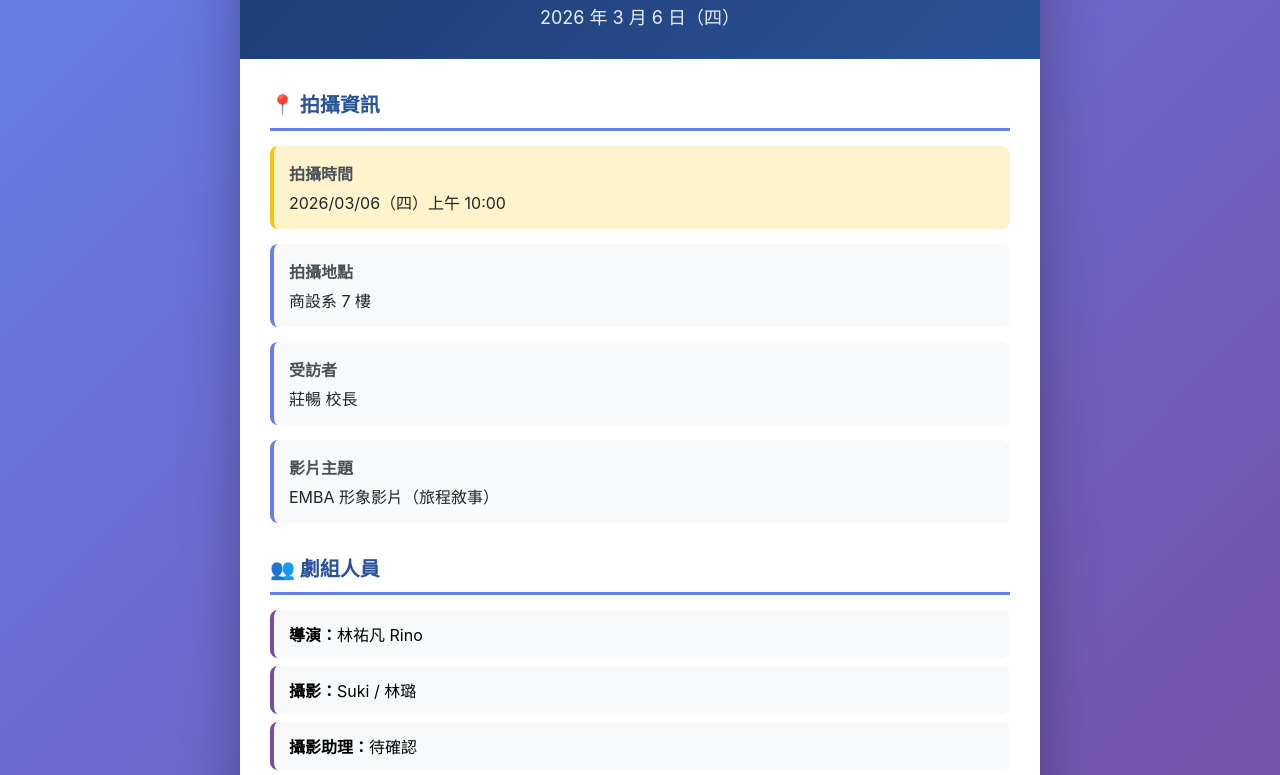
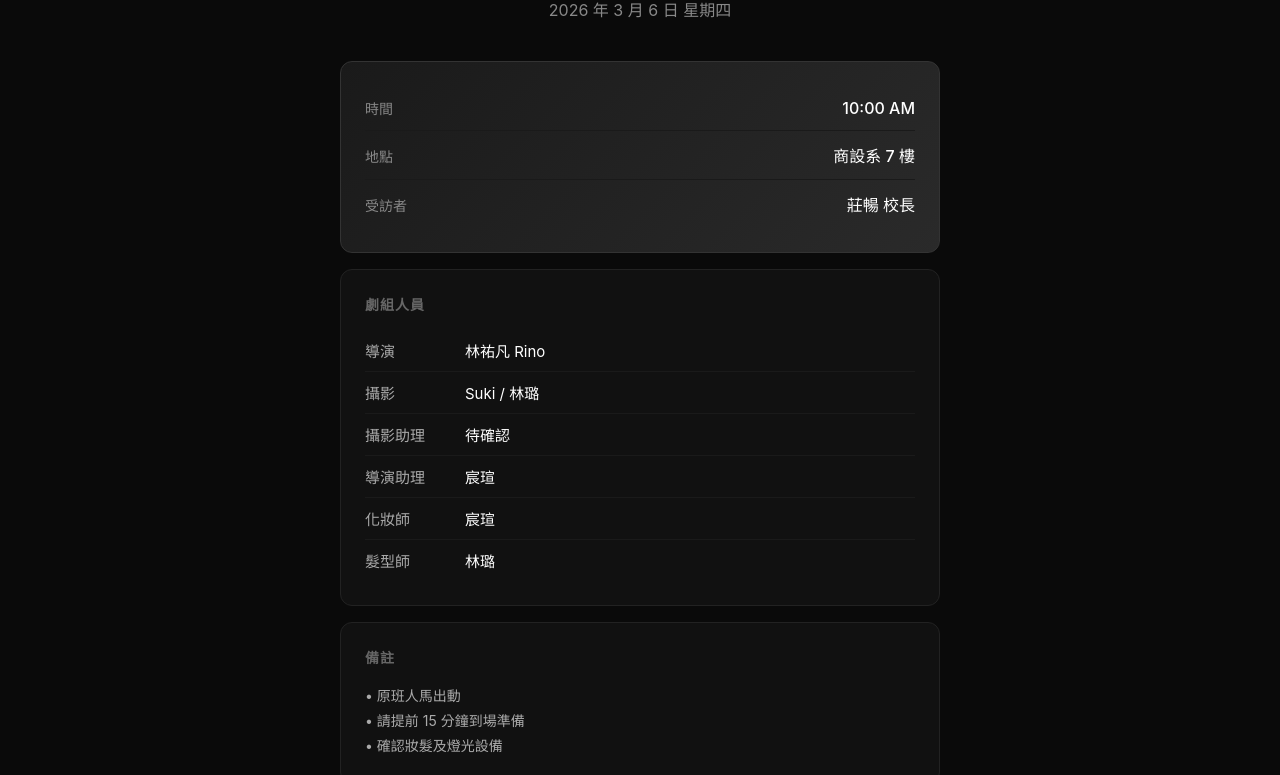
Before and after one commit to da33/lin-yu-fan, a plain HTML site: page callsheet-emba-0306.html in a window 1280 px wide. Shown: the part 97-872 px from the top of the page. Drawn offline with Linux system fonts and the light colour scheme.

Commit message:
Update callsheet design

```diff
--- a/callsheet-emba-0306.html
+++ b/callsheet-emba-0306.html
@@ -12,87 +12,99 @@
         }
         body {
             font-family: -apple-system, BlinkMacSystemFont, "Segoe UI", "Microsoft JhengHei", sans-serif;
-            background: linear-gradient(135deg, #667eea 0%, #764ba2 100%);
+            background: #0a0a0a;
+            color: #fff;
             padding: 20px;
             min-height: 100vh;
         }
         .container {
-            max-width: 800px;
+            max-width: 600px;
             margin: 0 auto;
-            background: white;
-            border-radius: 16px;
-            box-shadow: 0 20px 60px rgba(0,0,0,0.3);
-            overflow: hidden;
         }
         .header {
-            background: linear-gradient(135deg, #1e3c72 0%, #2a5298 100%);
-            color: white;
-            padding: 30px;
             text-align: center;
+            margin-bottom: 40px;
+            padding-top: 20px;
         }
         .header h1 {
-            font-size: 28px;
-            margin-bottom: 10px;
+            font-size: 32px;
+            font-weight: 700;
+            margin-bottom: 8px;
+            letter-spacing: -0.5px;
         }
         .header .date {
-            font-size: 18px;
-            opacity: 0.9;
-        }
-        .content {
-            padding: 30px;
+            font-size: 16px;
+            color: #888;
+            font-weight: 400;
         }
         .section {
-            margin-bottom: 30px;
+            background: #111;
+            border: 1px solid #222;
+            border-radius: 12px;
+            padding: 24px;
+            margin-bottom: 16px;
         }
         .section-title {
-            font-size: 20px;
-            font-weight: bold;
-            color: #2a5298;
-            margin-bottom: 15px;
-            padding-bottom: 10px;
-            border-bottom: 3px solid #667eea;
+            font-size: 14px;
+            color: #666;
+            text-transform: uppercase;
+            letter-spacing: 1px;
+            margin-bottom: 16px;
+            font-weight: 600;
         }
-        .info-grid {
-            display: grid;
-            gap: 15px;
+        .info-row {
+            display: flex;
+            justify-content: space-between;
+            align-items: baseline;
+            padding: 12px 0;
+            border-bottom: 1px solid #1a1a1a;
         }
-        .info-item {
-            background: #f8f9fa;
-            padding: 15px;
-            border-radius: 8px;
-            border-left: 4px solid #667eea;
+        .info-row:last-child {
+            border-bottom: none;
         }
         .info-label {
-            font-weight: bold;
-            color: #495057;
-            margin-bottom: 5px;
+            font-size: 14px;
+            color: #888;
         }
         .info-value {
-            color: #212529;
             font-size: 16px;
+            font-weight: 500;
+            text-align: right;
+        }
+        .highlight {
+            background: linear-gradient(135deg, #1a1a1a 0%, #2a2a2a 100%);
+            border: 1px solid #333;
         }
         .crew-list {
             list-style: none;
         }
         .crew-list li {
-            background: #f8f9fa;
-            padding: 12px 15px;
-            margin-bottom: 8px;
-            border-radius: 8px;
-            border-left: 4px solid #764ba2;
+            padding: 10px 0;
+            font-size: 15px;
+            border-bottom: 1px solid #1a1a1a;
         }
-        .highlight {
-            background: #fff3cd;
-            border-left-color: #ffc107;
+        .crew-list li:last-child {
+            border-bottom: none;
+        }
+        .crew-list strong {
+            color: #aaa;
+            font-weight: 500;
+            display: inline-block;
+            min-width: 100px;
+        }
+        .notes {
+            font-size: 14px;
+            line-height: 1.8;
+            color: #aaa;
         }
         @media (max-width: 600px) {
             body {
-                padding: 10px;
+                padding: 16px;
             }
             .header h1 {
-                font-size: 24px;
+                font-size: 28px;
             }
-            .content {
+            .section {
                 padding: 20px;
             }
         }
@@ -101,55 +113,45 @@
 <body>
     <div class="container">
         <div class="header">
-            <h1>📹 EMBA 形象影片拍攝通告</h1>
-            <div class="date">2026 年 3 月 6 日（四）</div>
+            <h1>📹 EMBA 拍攝通告</h1>
+            <div class="date">2026 年 3 月 6 日 星期四</div>
         </div>
 
-        <div class="content">
-            <div class="section">
-                <div class="section-title">📍 拍攝資訊</div>
-                <div class="info-grid">
-                    <div class="info-item highlight">
-                        <div class="info-label">拍攝時間</div>
-                        <div class="info-value">2026/03/06（四）上午 10:00</div>
+        <div class="section highlight">
+            <div class="info-row">
+                <div class="info-label">時間</div>
+                <div class="info-value">10:00 AM</div>
             </div>
-                    <div class="info-item">
-                        <div class="info-label">拍攝地點</div>
+            <div class="info-row">
+                <div class="info-label">地點</div>
                 <div class="info-value">商設系 7 樓</div>
             </div>
-                    <div class="info-item">
+            <div class="info-row">
                 <div class="info-label">受訪者</div>
                 <div class="info-value">莊暢 校長</div>
-                    </div>
-                    <div class="info-item">
-                        <div class="info-label">影片主題</div>
-                        <div class="info-value">EMBA 形象影片（旅程敘事）</div>
-                    </div>
             </div>
         </div>
 
         <div class="section">
-                <div class="section-title">👥 劇組人員</div>
+            <div class="section-title">劇組人員</div>
             <ul class="crew-list">
-                    <li><strong>導演：</strong>林祐凡 Rino</li>
-                    <li><strong>攝影：</strong>Suki / 林璐</li>
-                    <li><strong>攝影助理：</strong>待確認</li>
-                    <li><strong>導演助理兼化妝師：</strong>宸瑄</li>
-                    <li><strong>髮型師：</strong>林璐</li>
+                <li><strong>導演</strong>林祐凡 Rino</li>
+                <li><strong>攝影</strong>Suki / 林璐</li>
+                <li><strong>攝影助理</strong>待確認</li>
+                <li><strong>導演助理</strong>宸瑄</li>
+                <li><strong>化妝師</strong>宸瑄</li>
+                <li><strong>髮型師</strong>林璐</li>
             </ul>
         </div>
 
         <div class="section">
-                <div class="section-title">📝 備註</div>
-                <div class="info-item">
-                    <div class="info-value">
+            <div class="section-title">備註</div>
+            <div class="notes">
                 • 原班人馬出動<br>
                 • 請提前 15 分鐘到場準備<br>
                 • 確認妝髮及燈光設備
             </div>
         </div>
     </div>
-        </div>
-    </div>
 </body>
 </html>
```
Lines whose indentation alone changed are shown as unchanged.
